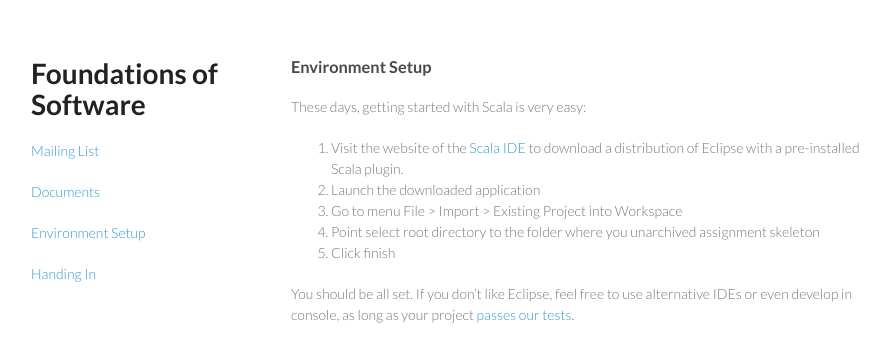
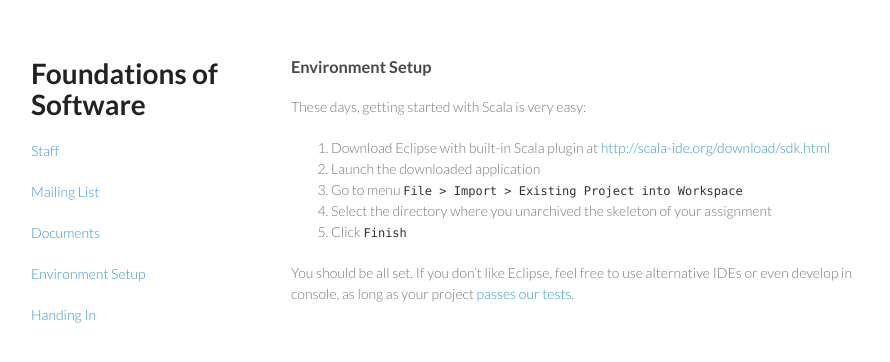
Before and after one commit to christophetd/fos2015.github.io, a Jekyll site: the page built from environment-setup.md, in a window 1280 px wide. Shown: the top 362 px of the page, without its empty margins (179-1069 px from the left). Built offline with Jekyll 4.4.1, drawn with Linux system fonts in a browser that asks for light colours.

Commit message:
generated at 2015-09-15 18:17:32.236035

```diff
--- a/_layouts/default.html
+++ b/_layouts/default.html
@@ -15,8 +15,15 @@
     <div class="wrapper">
       <header>
         <a href="index.html"><h1>Foundations of Software</h1></a>
-        <p><a href="https://groups.google.com/forum/#!forum/fos2015">Mailing List</a></p>
 
+
+
+
+            <p><a href="staff.html">Staff</a></p>
+
+
+
+            <p><a href="mailing-list.html">Mailing List</a></p>
 
 
 
--- a/environment-setup.md
+++ b/environment-setup.md
@@ -2,17 +2,17 @@
 title: Environment Setup
 layout: default
 availability: 15 Sep 2015
-index: 1
+index: 3
 ---
 
 ###  Environment Setup
 
 These days, getting started with Scala is very easy:
 
-1. Visit the website of the [Scala IDE](http://scala-ide.org/) to download a distribution of Eclipse with a pre-installed Scala plugin.
+1. Download Eclipse with built-in Scala plugin at [http://scala-ide.org/download/sdk.html](http://scala-ide.org/download/sdk.html)
 1. Launch the downloaded application
-1. Go to menu File > Import > Existing Project into Workspace
-1. Point select root directory to the folder where you unarchived assignment skeleton
-1. Click finish
+1. Go to menu `File > Import > Existing Project into Workspace`
+1. Select the directory where you unarchived the skeleton of your assignment
+1. Click `Finish`
 
-You should be all set. If you don't like Eclipse, feel free to use alternative IDEs or even develop in console, as long as your project [passes our tests](http://lamp.epfl.ch/page-125161-en.html).
+You should be all set. If you don't like Eclipse, feel free to use alternative IDEs or even develop in console, as long as your project [passes our tests](/handing-in.html).
```
Also changed, not shown: documents.md (+1 -1 lines), handing-in.md (+3 -3 lines), mailing-list.md (added, +14 -0 lines), staff.md (added, +22 -0 lines), 4 other files.
